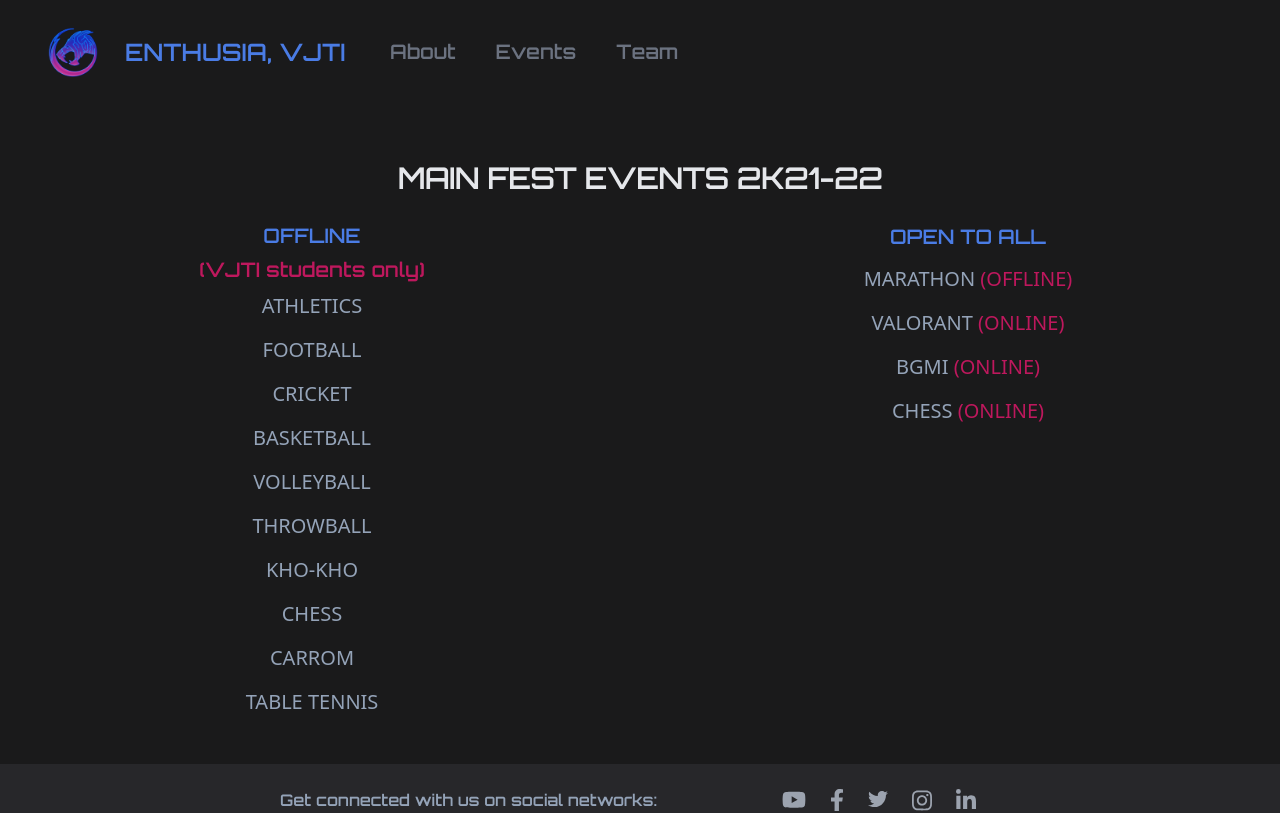
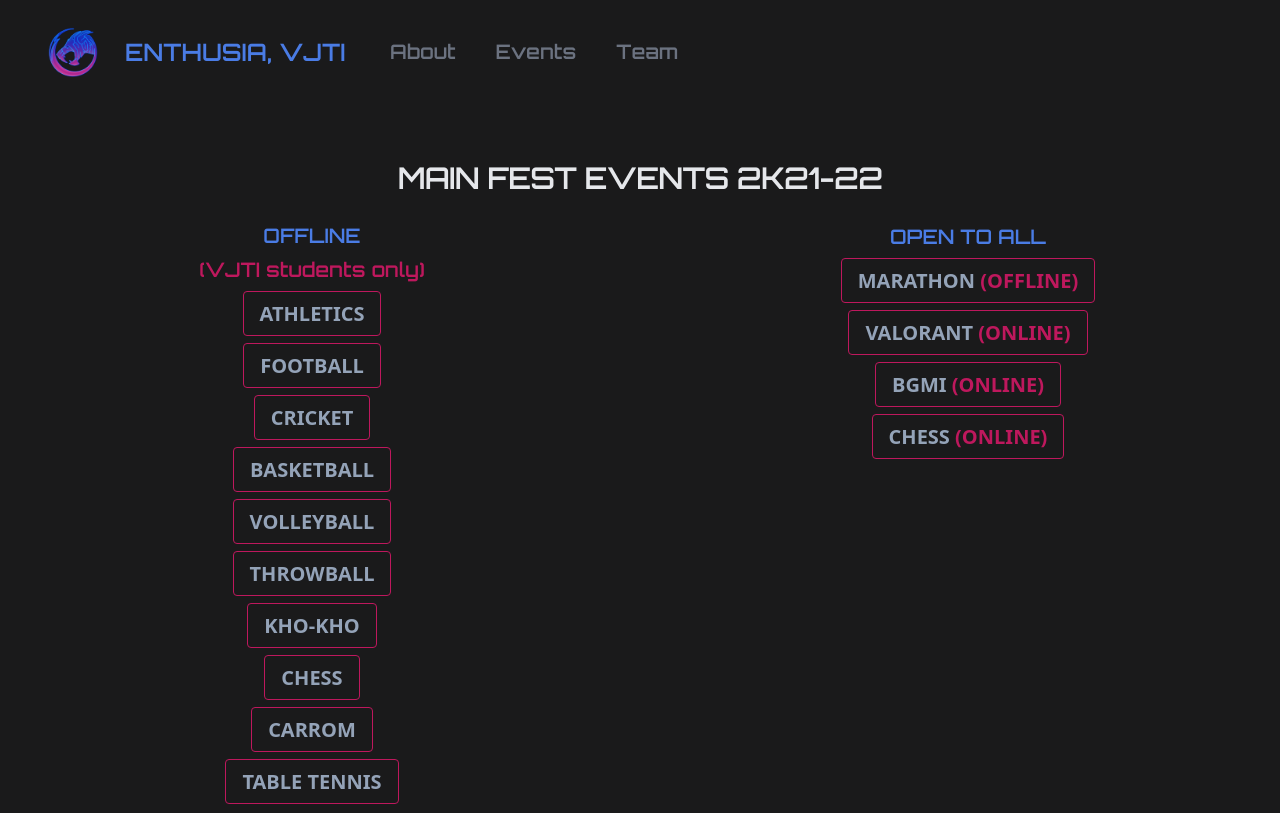
Before and after one commit to KarinaHedaoo/EnthusiaVjti2021, a React (Create React App) app: page /events in a window 1280 px wide. Shown: the top 813 px of the page. Built offline with nearby package versions, Linux system fonts and the light colour scheme.

Commit message:
give button look to events + update picture

```diff
--- a/src/pages/Events.js
+++ b/src/pages/Events.js
@@ -17,16 +17,16 @@ function Events() {
 
               <div class="text-slate-400 text-xl uppercase font-sans">
                 <ul class="list-none">
-                  <li class="p-2"><a href="#">Athletics </a></li>
-                  <li class="p-2"><a href="#">Football </a></li>
-                  <li class="p-2"><a href="#">Cricket </a></li>
-                  <li class="p-2"><a href="#">Basketball </a></li>
-                  <li class="p-2"><a href="#">Volleyball </a></li>
-                  <li class="p-2"><a href="#">Throwball </a></li>
-                  <li class="p-2"><a href="#">Kho-Kho </a></li>
-                  <li class="p-2"><a href="#">Chess </a></li>
-                  <li class="p-2"><a href="#">Carrom </a></li>
-                  <li class="p-2"><a href="#">Table Tennis </a></li>
+                  <li class="p-2 m-2"><a class="bg-transparent hover:bg-blue-700 font-sans font-semibold hover:text-white py-2 mb-4 px-4 border border-pink-700 hover:border-transparent rounded" href="#">Athletics </a></li>
+                  <li class="p-2 m-2"><a class="bg-transparent hover:bg-blue-700 font-sans font-semibold hover:text-white py-2 mb-4 px-4 border border-pink-700 hover:border-transparent rounded" href="#">Football </a></li>
+                  <li class="p-2 m-2"><a class="bg-transparent hover:bg-blue-700 font-sans font-semibold hover:text-white py-2 mb-4 px-4 border border-pink-700 hover:border-transparent rounded" href="#">Cricket </a></li>
+                  <li class="p-2 m-2"><a class="bg-transparent hover:bg-blue-700 font-sans font-semibold hover:text-white py-2 mb-4 px-4 border border-pink-700 hover:border-transparent rounded" href="#">Basketball </a></li>
+                  <li class="p-2 m-2"><a class="bg-transparent hover:bg-blue-700 font-sans font-semibold hover:text-white py-2 mb-4 px-4 border border-pink-700 hover:border-transparent rounded" href="#">Volleyball </a></li>
+                  <li class="p-2 m-2"><a class="bg-transparent hover:bg-blue-700 font-sans font-semibold hover:text-white py-2 mb-4 px-4 border border-pink-700 hover:border-transparent rounded" href="#">Throwball </a></li>
+                  <li class="p-2 m-2"><a class="bg-transparent hover:bg-blue-700 font-sans font-semibold hover:text-white py-2 mb-4 px-4 border border-pink-700 hover:border-transparent rounded" href="#">Kho-Kho </a></li>
+                  <li class="p-2 m-2"><a class="bg-transparent hover:bg-blue-700 font-sans font-semibold hover:text-white py-2 mb-4 px-4 border border-pink-700 hover:border-transparent rounded" href="#">Chess </a></li>
+                  <li class="p-2 m-2"><a class="bg-transparent hover:bg-blue-700 font-sans font-semibold hover:text-white py-2 mb-4 px-4 border border-pink-700 hover:border-transparent rounded" href="#">Carrom </a></li>
+                  <li class="p-2 m-2"><a class="bg-transparent hover:bg-blue-700 font-sans font-semibold hover:text-white py-2 mb-4 px-4 border border-pink-700 hover:border-transparent rounded" href="#">Table Tennis </a></li>
 
                 </ul>
                 </div>
@@ -38,10 +38,10 @@ function Events() {
 
               <div class="text-slate-400 text-xl uppercase font-sans">
                 <ul class="list-none">
-                <li class="p-2"><a href="/marathon">Marathon <span className="text-pink-700">(OFFLINE)</span></a></li>
-                  <li class="p-2 pt-2"><a href="/valorant">Valorant <span className="text-pink-700">(ONLINE)</span></a></li>
-                  <li class="p-2"><a href="/bgmi">BGMI <span className="text-pink-700">(ONLINE)</span></a></li>
-                  <li class="p-2"><a href="/online-chess">Chess <span className="text-pink-700">(ONLINE)</span></a></li>
+                <li class="p-2 m-2"><a class="bg-transparent hover:bg-blue-700 font-sans font-semibold hover:text-white py-2 mb-4 px-4 border border-pink-700 hover:border-transparent rounded" href="/marathon">Marathon <span className="text-pink-700">(OFFLINE)</span></a></li>
+                  <li class="p-2 pt-2 m-2"><a class="bg-transparent hover:bg-blue-700 font-sans font-semibold hover:text-white py-2 mb-4 px-4 border border-pink-700 hover:border-transparent rounded" href="/valorant">Valorant <span className="text-pink-700">(ONLINE)</span></a></li>
+                  <li class="p-2 m-2"><a class="bg-transparent hover:bg-blue-700 font-sans font-semibold hover:text-white py-2 mb-4 px-4 border border-pink-700 hover:border-transparent rounded" href="/bgmi">BGMI <span className="text-pink-700">(ONLINE)</span></a></li>
+                  <li class="p-2 m-2"><a class="bg-transparent hover:bg-blue-700 font-sans font-semibold hover:text-white py-2 mb-4 px-4 border border-pink-700 hover:border-transparent rounded" href="/online-chess">Chess <span className="text-pink-700">(ONLINE)</span></a></li>
                 </ul>
                 </div>
 
--- a/src/pages/Team.js
+++ b/src/pages/Team.js
@@ -36,7 +36,7 @@ function Team() {
         <div class="w-full shadow-xl shadow-blue-500/50 border-2 my-4 rounded-md border-slate-100">
             <h1 class="text-xl">EXECUTIVE DIRECTORS</h1>
             <div class="p-6 grid grid-cols-1 gap-y-10 gap-x-6 sm:grid-cols-2 lg:grid-cols-4 xl:gap-x-8">
-              <Member src="https://github.com/DevayaniShivankar/enthu_core/blob/main/photos/Devayani.jpeg?raw=true" alt="ED-Devayani" name="Devayani Shivankar"/>
+              <Member src="https://github.com/DevayaniShivankar/enthu_core/blob/main/photos/Devayani.jpg?raw=true" alt="ED-Devayani" name="Devayani Shivankar"/>
 
               <Member src="https://github.com/DevayaniShivankar/enthu_core/blob/main/photos/Pushkar.jpeg?raw=true" alt="ED-Pushkar" name="Pushkar Modi"/>
 
```
